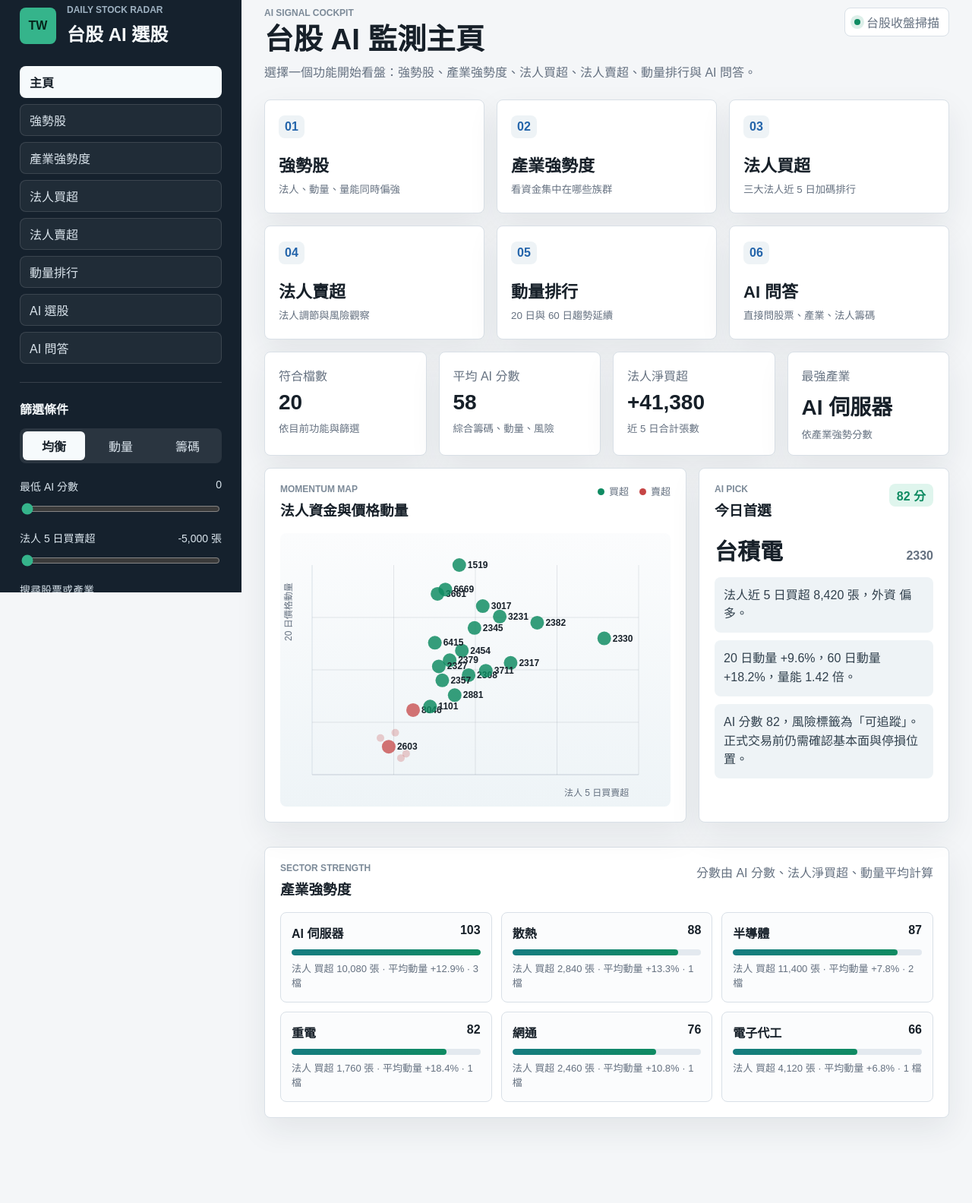
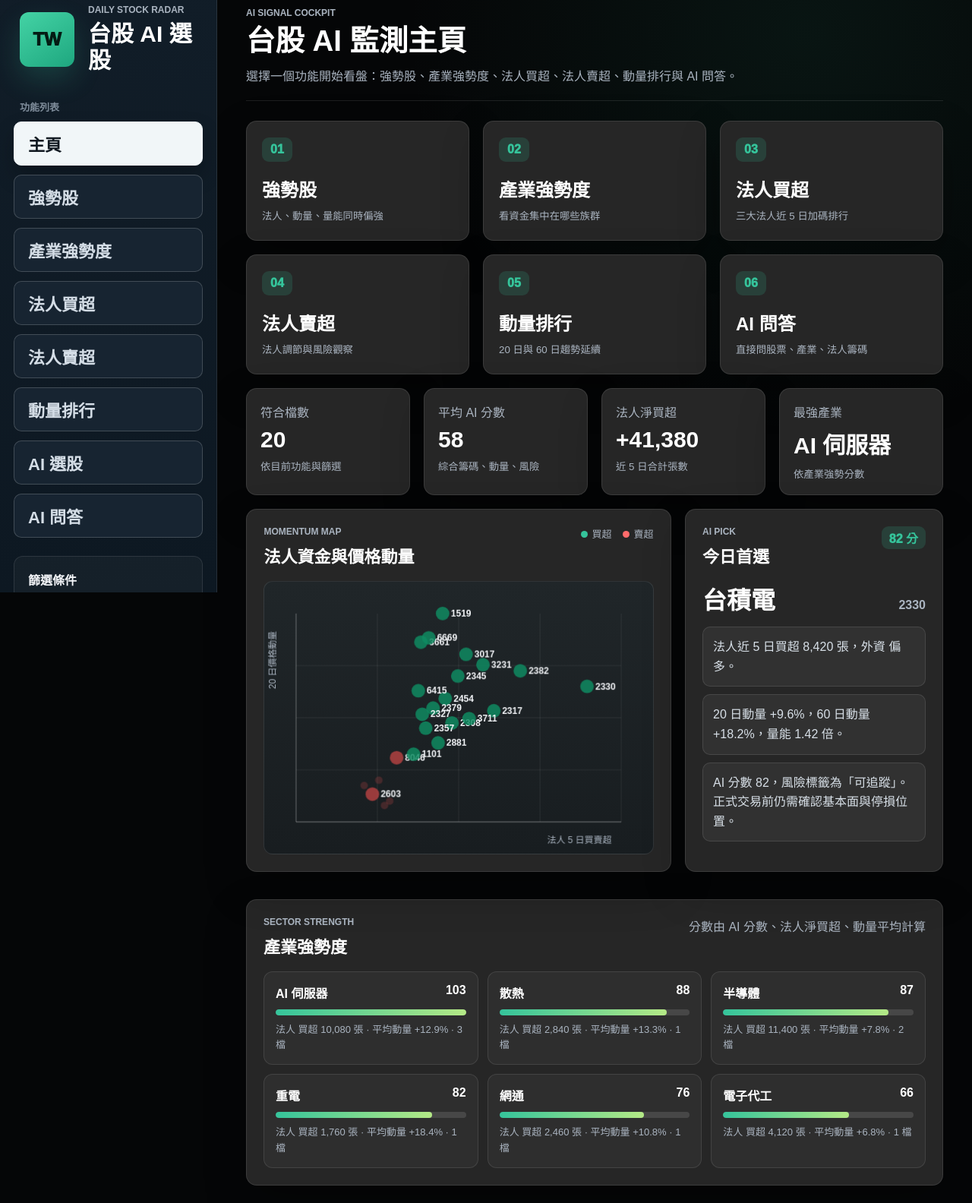
Before and after one commit to AvisHuang/tw-stock-ai-radar, a plain HTML site: page outputs/index.html in a window 1280 px wide. Shown: the part 20-1604 px from the top of the page at 76% size. Before the commit the page ends 1538 px from the top, so only its background shows below. Drawn offline with Linux system fonts and the light colour scheme.

Commit message:
Refine dashboard dark sidebar layout

```diff
--- a/outputs/app.js
+++ b/outputs/app.js
@@ -332,7 +332,7 @@ function drawChart(list) {
   const pad = 42;
   ctx.clearRect(0, 0, width, height);
 
-  ctx.strokeStyle = "#d7e0e7";
+  ctx.strokeStyle = "rgba(255, 255, 255, 0.34)";
   ctx.lineWidth = 1;
   ctx.beginPath();
   ctx.moveTo(pad, height - pad);
@@ -344,7 +344,7 @@ function drawChart(list) {
   for (let i = 1; i <= 4; i += 1) {
     const x = pad + ((width - pad * 2) * i) / 4;
     const y = pad + ((height - pad * 2) * i) / 4;
-    ctx.strokeStyle = "rgba(101, 113, 128, 0.16)";
+    ctx.strokeStyle = "rgba(255, 255, 255, 0.08)";
     ctx.beginPath();
     ctx.moveTo(x, pad);
     ctx.lineTo(x, height - pad);
@@ -353,7 +353,7 @@ function drawChart(list) {
     ctx.stroke();
   }
 
-  ctx.fillStyle = "#657180";
+  ctx.fillStyle = "#aab4c0";
   ctx.font = "12px Microsoft JhengHei, Arial";
   ctx.fillText("法人 5 日買賣超", width - 140, height - 14);
   ctx.save();
@@ -377,7 +377,7 @@ function drawChart(list) {
     ctx.globalAlpha = 1;
 
     if (active) {
-      ctx.fillStyle = "#172029";
+      ctx.fillStyle = "#f5f7fa";
       ctx.font = "700 12px Microsoft JhengHei, Arial";
       ctx.fillText(stock.code, x + 11, y + 4);
     }
--- a/outputs/index.html
+++ b/outputs/index.html
@@ -17,6 +17,7 @@
           </div>
         </div>
 
+        <div class="nav-caption">功能列表</div>
         <nav class="module-nav" aria-label="功能選單">
           <button class="nav-item active" data-view="overview" type="button">主頁</button>
           <button class="nav-item" data-view="strong" type="button">強勢股</button>
@@ -85,10 +86,6 @@
             <p class="eyebrow">AI Signal Cockpit</p>
             <h2 id="viewTitle">台股 AI 監測主頁</h2>
             <p id="viewSubtitle" class="subtitle">選擇一個功能開始看盤：強勢股、產業強勢度、法人買超、法人賣超、動量排行與 AI 問答。</p>
-          </div>
-          <div class="market-pill">
-            <span class="pulse" aria-hidden="true"></span>
-            台股收盤掃描
           </div>
         </header>
 
@@ -201,7 +198,7 @@
           </form>
         </section>
 
-        <section class="panel table-panel page-section" data-section="strong sectors buy sell momentum ai qa">
+        <section class="panel table-panel page-section" data-section="strong sectors buy sell momentum ai">
           <div class="panel-heading">
             <div>
               <p class="eyebrow">Watchlist</p>
--- a/outputs/styles.css
+++ b/outputs/styles.css
@@ -1,24 +1,32 @@
 :root {
-  --bg: #f4f6f8;
-  --ink: #172029;
-  --muted: #657180;
-  --line: #d9e0e7;
-  --panel: #ffffff;
-  --panel-2: #eef3f6;
-  --nav: #15212d;
-  --green: #0f8b62;
-  --green-soft: #dff5ed;
-  --red: #c64545;
-  --red-soft: #f8e2df;
-  --amber: #b97813;
-  --amber-soft: #fff2d7;
-  --blue: #2364aa;
-  --teal: #167c80;
-  --shadow: 0 16px 42px rgba(27, 39, 51, 0.08);
+  --bg: #050607;
+  --sidebar: #111d28;
+  --sidebar-2: #172431;
+  --panel: #262626;
+  --panel-2: #303030;
+  --panel-3: #1e2933;
+  --ink: #f5f7fa;
+  --muted: #aab4c0;
+  --soft: #dce4ec;
+  --line: rgba(255, 255, 255, 0.1);
+  --line-strong: rgba(255, 255, 255, 0.18);
+  --green: #35c49b;
+  --green-deep: #0f8b62;
+  --green-soft: rgba(53, 196, 155, 0.16);
+  --red: #ff6b6b;
+  --red-soft: rgba(255, 107, 107, 0.15);
+  --amber: #ffbd59;
+  --amber-soft: rgba(255, 189, 89, 0.14);
+  --blue: #85b7ff;
+  --shadow: 0 22px 54px rgba(0, 0, 0, 0.26);
 }
 
 * {
   box-sizing: border-box;
+}
+
+html {
+  background: var(--bg);
 }
 
 body {
@@ -33,9 +41,13 @@ input {
   font: inherit;
 }
 
+button {
+  color: inherit;
+}
+
 .app-shell {
   display: grid;
-  grid-template-columns: 318px minmax(0, 1fr);
+  grid-template-columns: 286px minmax(0, 1fr);
   min-height: 100vh;
 }
 
@@ -43,28 +55,31 @@ input {
   position: sticky;
   top: 0;
   height: 100vh;
-  padding: 26px;
-  background: var(--nav);
-  color: #f6fafc;
+  padding: 26px 18px;
+  background: linear-gradient(180deg, var(--sidebar), #0d1822);
+  border-right: 1px solid var(--line);
   overflow: auto;
 }
 
 .brand {
-  display: flex;
+  display: grid;
+  grid-template-columns: 72px 1fr;
+  gap: 18px;
   align-items: center;
-  gap: 14px;
-  margin-bottom: 26px;
+  margin: 0 8px 34px;
 }
 
 .brand-mark {
   display: grid;
   place-items: center;
-  width: 48px;
-  height: 48px;
-  border-radius: 8px;
-  background: #35b48b;
-  color: #06251b;
-  font-weight: 900;
+  width: 72px;
+  height: 72px;
+  border-radius: 12px;
+  background: linear-gradient(145deg, #44d3a5, #1ea77f);
+  color: #041b14;
+  font-size: 24px;
+  font-weight: 950;
+  box-shadow: 0 16px 36px rgba(53, 196, 155, 0.2);
 }
 
 .brand h1,
@@ -75,52 +90,66 @@ input {
 }
 
 .brand h1 {
-  font-size: 24px;
+  color: #fff;
+  font-size: 30px;
+  line-height: 1.15;
 }
 
 .eyebrow {
-  margin: 0 0 6px;
-  color: #7c8a98;
+  margin: 0 0 8px;
+  color: var(--muted);
   font-size: 12px;
-  font-weight: 800;
+  font-weight: 900;
   letter-spacing: 0;
   text-transform: uppercase;
 }
 
-.sidebar .eyebrow {
-  color: #9fb2c2;
+.nav-caption {
+  margin: 0 8px 10px;
+  color: #7f8d9b;
+  font-size: 13px;
+  font-weight: 900;
 }
 
 .module-nav {
   display: grid;
-  gap: 8px;
+  gap: 12px;
   margin-bottom: 24px;
 }
 
 .nav-item {
-  min-height: 42px;
-  border: 1px solid rgba(255, 255, 255, 0.12);
-  border-radius: 8px;
-  padding: 0 12px;
-  background: rgba(255, 255, 255, 0.05);
-  color: #dbe5ed;
+  min-height: 58px;
+  border: 1px solid var(--line-strong);
+  border-radius: 10px;
+  padding: 0 18px;
+  background: var(--sidebar-2);
+  color: #d4dde6;
   text-align: left;
+  font-size: 22px;
+  font-weight: 850;
   cursor: pointer;
 }
 
-.nav-item.active,
 .nav-item:hover {
-  background: #f6fafc;
-  color: #172029;
-  font-weight: 900;
+  border-color: rgba(255, 255, 255, 0.35);
+  background: #203140;
+}
+
+.nav-item.active {
+  border-color: #f0f5f8;
+  background: #f1f6f8;
+  color: #101820;
+  box-shadow: 0 14px 28px rgba(0, 0, 0, 0.22);
 }
 
 .control-panel,
 .data-note,
 .schedule-note {
-  border-top: 1px solid rgba(255, 255, 255, 0.14);
-  padding-top: 22px;
-  margin-top: 22px;
+  margin-top: 24px;
+  padding: 18px;
+  border: 1px solid var(--line);
+  border-radius: 12px;
+  background: rgba(255, 255, 255, 0.035);
 }
 
 .control-panel h2,
@@ -135,23 +164,24 @@ input {
   grid-template-columns: repeat(3, 1fr);
   gap: 6px;
   padding: 4px;
-  margin-bottom: 20px;
-  background: rgba(255, 255, 255, 0.09);
-  border-radius: 8px;
+  margin-bottom: 18px;
+  border: 1px solid var(--line);
+  border-radius: 10px;
+  background: rgba(0, 0, 0, 0.18);
 }
 
 .segment {
-  min-height: 38px;
+  min-height: 36px;
   border: 0;
-  border-radius: 6px;
+  border-radius: 8px;
   background: transparent;
-  color: #dbe5ed;
+  color: #cbd6df;
   cursor: pointer;
 }
 
 .segment.active {
-  background: #f6fafc;
-  color: #172029;
+  background: #f3f7f9;
+  color: #0f1720;
   font-weight: 900;
 }
 
@@ -159,33 +189,35 @@ input {
   display: grid;
   grid-template-columns: 1fr auto;
   gap: 10px;
-  margin: 18px 0;
+  margin: 16px 0;
   color: #d9e4ec;
   font-size: 14px;
 }
 
 .field input[type="range"] {
   grid-column: 1 / -1;
-  accent-color: #35b48b;
+  accent-color: var(--green);
 }
 
 .search-field {
   grid-template-columns: 1fr;
 }
 
-.search-field input {
+.search-field input,
+.chat-form input {
   width: 100%;
   min-height: 42px;
-  border: 1px solid rgba(255, 255, 255, 0.18);
-  border-radius: 8px;
+  border: 1px solid var(--line-strong);
+  border-radius: 10px;
   padding: 0 12px;
   background: rgba(255, 255, 255, 0.08);
   color: #fff;
   outline: none;
 }
 
-.search-field input::placeholder {
-  color: #9fb2c2;
+.search-field input::placeholder,
+.chat-form input::placeholder {
+  color: #8795a3;
 }
 
 .primary-action {
@@ -194,119 +226,105 @@ input {
   justify-content: center;
   gap: 8px;
   width: 100%;
-  min-height: 46px;
+  min-height: 44px;
   border: 0;
-  border-radius: 8px;
-  background: #35b48b;
-  color: #06251b;
-  font-weight: 900;
+  border-radius: 10px;
+  background: var(--green);
+  color: #031a13;
+  font-weight: 950;
   cursor: pointer;
 }
 
-.data-note {
-  color: #c8d5de;
+.data-note,
+.schedule-note {
+  color: #c4ced8;
+  font-size: 14px;
   line-height: 1.7;
 }
 
-.schedule-note {
-  color: #c8d5de;
-  line-height: 1.6;
+.timestamp {
+  color: #8ea0b0;
+  font-size: 13px;
 }
 
 .schedule-row {
   display: flex;
-  align-items: center;
   justify-content: space-between;
-  gap: 10px;
-  min-height: 40px;
-  border-bottom: 1px solid rgba(255, 255, 255, 0.1);
+  gap: 12px;
+  min-height: 38px;
+  border-bottom: 1px solid var(--line);
 }
 
 .schedule-row span {
-  color: #9fb2c2;
+  color: #93a4b4;
 }
 
 .schedule-row strong {
-  color: #f6fafc;
-}
-
-.timestamp {
-  color: #93aabc;
-  font-size: 13px;
+  color: #f4f7fa;
 }
 
 .workspace {
-  padding: 30px;
+  min-width: 0;
+  padding: 30px 38px 54px;
+  background:
+    radial-gradient(circle at 78% 4%, rgba(53, 196, 155, 0.08), transparent 30%),
+    var(--bg);
 }
 
 .topbar {
-  display: flex;
-  align-items: flex-start;
-  justify-content: space-between;
-  gap: 20px;
-  margin-bottom: 22px;
+  max-width: 1240px;
+  margin: 0 auto 26px;
+  padding-bottom: 18px;
+  border-bottom: 1px solid var(--line);
 }
 
 .topbar h2 {
   max-width: 900px;
-  font-size: clamp(28px, 3vw, 44px);
+  color: #fff;
+  font-size: clamp(30px, 3vw, 44px);
   line-height: 1.12;
 }
 
 .subtitle {
   max-width: 820px;
-  margin: 10px 0 0;
+  margin: 12px 0 0;
   color: var(--muted);
-  line-height: 1.6;
+  line-height: 1.7;
 }
 
-.market-pill {
-  display: inline-flex;
-  align-items: center;
-  gap: 8px;
-  min-height: 38px;
-  padding: 0 12px;
-  border: 1px solid var(--line);
-  border-radius: 8px;
-  background: #fff;
-  color: var(--muted);
-  white-space: nowrap;
-}
-
-.pulse {
-  width: 8px;
-  height: 8px;
-  border-radius: 50%;
-  background: var(--green);
-  box-shadow: 0 0 0 5px rgba(15, 139, 98, 0.14);
-}
-
+.home-panel,
 .kpi-grid,
-.module-grid,
-.home-panel {
+.module-grid {
   display: grid;
-  gap: 16px;
+  gap: 18px;
+  max-width: 1240px;
+  margin-right: auto;
+  margin-left: auto;
 }
 
 .home-panel {
   grid-template-columns: repeat(3, minmax(0, 1fr));
-  margin-bottom: 16px;
+  margin-bottom: 18px;
+}
+
+.feature-card,
+.metric,
+.panel {
+  border: 1px solid var(--line);
+  border-radius: 14px;
+  background: var(--panel);
+  box-shadow: var(--shadow);
 }
 
 .feature-card {
-  min-height: 150px;
-  border: 1px solid var(--line);
-  border-radius: 8px;
-  padding: 18px;
-  background: #fff;
-  box-shadow: var(--shadow);
-  color: var(--ink);
+  min-height: 158px;
+  padding: 20px;
   text-align: left;
   cursor: pointer;
 }
 
 .feature-card:hover {
-  border-color: #9bb7ce;
+  border-color: rgba(53, 196, 155, 0.6);
   transform: translateY(-1px);
 }
 
@@ -314,24 +332,25 @@ input {
   display: inline-flex;
   align-items: center;
   justify-content: center;
-  width: 34px;
-  height: 30px;
+  width: 40px;
+  height: 32px;
   margin-bottom: 18px;
-  border-radius: 8px;
-  background: var(--panel-2);
-  color: var(--blue);
-  font-weight: 900;
+  border-radius: 9px;
+  background: var(--green-soft);
+  color: var(--green);
+  font-weight: 950;
 }
 
 .feature-card strong {
   display: block;
   margin-bottom: 8px;
-  font-size: 22px;
+  color: #fff;
+  font-size: 24px;
 }
 
 .feature-card small {
   color: var(--muted);
-  line-height: 1.5;
+  line-height: 1.6;
 }
 
 .page-section.is-hidden {
@@ -340,15 +359,7 @@ input {
 
 .kpi-grid {
   grid-template-columns: repeat(4, minmax(0, 1fr));
-  margin-bottom: 16px;
-}
-
-.metric,
-.panel {
-  border: 1px solid var(--line);
-  border-radius: 8px;
-  background: var(--panel);
-  box-shadow: var(--shadow);
+  margin-bottom: 18px;
 }
 
 .metric {
@@ -364,17 +375,19 @@ input {
 .metric strong {
   display: block;
   margin: 8px 0;
-  font-size: 28px;
+  color: #fff;
+  font-size: 30px;
 }
 
 .module-grid {
-  grid-template-columns: minmax(0, 1.55fr) minmax(330px, 0.75fr);
-  margin-bottom: 16px;
+  grid-template-columns: minmax(0, 1.25fr) minmax(340px, 0.75fr);
+  margin-bottom: 18px;
 }
 
 .panel {
-  padding: 20px;
-  margin-bottom: 16px;
+  max-width: 1240px;
+  margin: 0 auto 18px;
+  padding: 22px;
 }
 
 .panel-heading {
@@ -383,6 +396,11 @@ input {
   justify-content: space-between;
   gap: 18px;
   margin-bottom: 18px;
+}
+
+.panel h3 {
+  color: #fff;
+  font-size: 22px;
 }
 
 .legend {
@@ -413,8 +431,9 @@ input {
   display: block;
   width: 100%;
   height: 360px;
-  border-radius: 8px;
-  background: linear-gradient(180deg, #fbfcfd, #eef4f7);
+  border: 1px solid var(--line);
+  border-radius: 12px;
+  background: linear-gradient(180deg, #202629, #181d20);
 }
 
 .score-badge,
@@ -423,14 +442,25 @@ input {
   align-items: center;
   min-height: 30px;
   padding: 0 10px;
-  border-radius: 8px;
-  font-weight: 900;
+  border-radius: 9px;
+  font-weight: 950;
   white-space: nowrap;
 }
 
-.score-badge {
+.score-badge,
+.tag.good {
   background: var(--green-soft);
   color: var(--green);
+}
+
+.tag.watch {
+  background: var(--amber-soft);
+  color: var(--amber);
+}
+
+.tag.bad {
+  background: var(--red-soft);
+  color: var(--red);
 }
 
 .top-pick {
@@ -446,12 +476,13 @@ input {
 }
 
 .pick-name strong {
-  font-size: 30px;
+  color: #fff;
+  font-size: 32px;
 }
 
 .pick-code {
   color: var(--muted);
-  font-weight: 800;
+  font-weight: 900;
 }
 
 .reason-list {
@@ -463,11 +494,12 @@ input {
 }
 
 .reason-list li {
-  padding: 12px;
-  border-radius: 8px;
-  background: var(--panel-2);
-  color: #31404d;
-  line-height: 1.55;
+  padding: 13px;
+  border: 1px solid var(--line);
+  border-radius: 10px;
+  background: rgba(255, 255, 255, 0.055);
+  color: #d8e0e8;
+  line-height: 1.6;
 }
 
 .sector-list {
@@ -478,9 +510,9 @@ input {
 
 .sector-card {
   border: 1px solid var(--line);
-  border-radius: 8px;
-  padding: 14px;
-  background: #fbfcfd;
+  border-radius: 12px;
+  padding: 15px;
+  background: rgba(255, 255, 255, 0.04);
 }
 
 .sector-card strong {
@@ -488,74 +520,31 @@ input {
   justify-content: space-between;
   gap: 10px;
   margin-bottom: 10px;
+  color: #fff;
   font-size: 16px;
 }
 
 .sector-card p {
-  margin: 8px 0 0;
+  margin: 9px 0 0;
   color: var(--muted);
   font-size: 13px;
-  line-height: 1.5;
+  line-height: 1.55;
 }
 
-.qa-panel {
-  display: grid;
-  gap: 14px;
+.bar {
+  width: 100%;
+  min-width: 92px;
+  height: 8px;
+  border-radius: 999px;
+  background: rgba(255, 255, 255, 0.12);
+  overflow: hidden;
 }
 
-.chat-log {
-  display: grid;
-  gap: 10px;
-  min-height: 190px;
-  max-height: 280px;
-  overflow: auto;
-  padding: 12px;
-  border: 1px solid var(--line);
-  border-radius: 8px;
-  background: #fbfcfd;
-}
-
-.message {
-  max-width: 82%;
-  padding: 12px;
-  border-radius: 8px;
-  line-height: 1.6;
-}
-
-.message.user {
-  justify-self: end;
-  background: #e7f2ff;
-  color: #163d65;
-}
-
-.message.ai {
-  justify-self: start;
-  background: var(--panel-2);
-  color: #31404d;
-}
-
-.chat-form {
-  display: grid;
-  grid-template-columns: minmax(0, 1fr) 92px;
-  gap: 10px;
-}
-
-.chat-form input {
-  min-height: 44px;
-  border: 1px solid var(--line);
-  border-radius: 8px;
-  padding: 0 12px;
-  outline: none;
-}
-
-.chat-form button {
-  min-height: 44px;
-  border: 0;
-  border-radius: 8px;
-  background: var(--ink);
-  color: #fff;
-  font-weight: 900;
-  cursor: pointer;
+.bar span {
+  display: block;
+  height: 100%;
+  border-radius: inherit;
+  background: linear-gradient(90deg, var(--green), #b4e986);
 }
 
 .table-wrap {
@@ -564,8 +553,8 @@ input {
 
 table {
   width: 100%;
+  min-width: 960px;
   border-collapse: collapse;
-  min-width: 960px;
 }
 
 th,
@@ -577,12 +566,16 @@ td {
 }
 
 th {
-  color: var(--muted);
+  color: #8f9ba8;
   font-size: 13px;
 }
 
+td {
+  color: #e7edf2;
+}
+
 tbody tr:hover {
-  background: #f7fafb;
+  background: rgba(255, 255, 255, 0.04);
 }
 
 .stock-cell {
@@ -591,6 +584,7 @@ tbody tr:hover {
 }
 
 .stock-cell strong {
+  color: #fff;
   font-size: 16px;
 }
 
@@ -599,45 +593,14 @@ tbody tr:hover {
   font-size: 13px;
 }
 
-.tag.good {
-  background: var(--green-soft);
-  color: var(--green);
-}
-
-.tag.watch {
-  background: var(--amber-soft);
-  color: var(--amber);
-}
-
-.tag.bad {
-  background: var(--red-soft);
-  color: var(--red);
-}
-
-.bar {
-  width: 100%;
-  min-width: 92px;
-  height: 8px;
-  border-radius: 99px;
-  background: #e3e9ef;
-  overflow: hidden;
-}
-
-.bar span {
-  display: block;
-  height: 100%;
-  border-radius: inherit;
-  background: linear-gradient(90deg, var(--teal), var(--green));
-}
-
 .positive {
   color: var(--green);
-  font-weight: 800;
+  font-weight: 900;
 }
 
 .negative {
   color: var(--red);
-  font-weight: 800;
+  font-weight: 900;
 }
 
 .empty {
@@ -646,13 +609,70 @@ tbody tr:hover {
   text-align: center;
 }
 
+.qa-panel {
+  display: grid;
+  gap: 14px;
+}
+
+.chat-log {
+  display: grid;
+  gap: 10px;
+  min-height: 260px;
+  max-height: 380px;
+  overflow: auto;
+  padding: 14px;
+  border: 1px solid var(--line);
+  border-radius: 12px;
+  background: rgba(0, 0, 0, 0.18);
+}
+
+.message {
+  max-width: 84%;
+  padding: 13px;
+  border-radius: 12px;
+  line-height: 1.65;
+}
+
+.message.user {
+  justify-self: end;
+  background: rgba(133, 183, 255, 0.18);
+  color: #e5f0ff;
+}
+
+.message.ai {
+  justify-self: start;
+  background: rgba(255, 255, 255, 0.08);
+  color: #dbe4ec;
+}
+
+.chat-form {
+  display: grid;
+  grid-template-columns: minmax(0, 1fr) 92px;
+  gap: 10px;
+}
+
+.chat-form button {
+  min-height: 44px;
+  border: 0;
+  border-radius: 10px;
+  background: #dfe7ee;
+  color: #111820;
+  font-weight: 950;
+  cursor: pointer;
+}
+
 @media (max-width: 1180px) {
+  .home-panel,
   .sector-list {
+    grid-template-columns: repeat(2, minmax(0, 1fr));
+  }
+
+  .kpi-grid {
     grid-template-columns: repeat(2, minmax(0, 1fr));
   }
 }
 
-@media (max-width: 1050px) {
+@media (max-width: 700px) {
   .app-shell {
     grid-template-columns: 1fr;
   }
@@ -662,24 +682,40 @@ tbody tr:hover {
     height: auto;
   }
 
-  .kpi-grid,
   .module-grid {
-    grid-template-columns: repeat(2, minmax(0, 1fr));
-  }
-
-  .home-panel {
-    grid-template-columns: repeat(2, minmax(0, 1fr));
-  }
-
-  .chart-panel {
-    grid-column: 1 / -1;
+    grid-template-columns: 1fr;
   }
 }
 
-@media (max-width: 720px) {
+@media (max-width: 680px) {
   .workspace,
   .sidebar {
     padding: 18px;
+  }
+
+  .brand {
+    grid-template-columns: 58px 1fr;
+  }
+
+  .brand-mark {
+    width: 58px;
+    height: 58px;
+  }
+
+  .brand h1 {
+    font-size: 25px;
+  }
+
+  .nav-item {
+    min-height: 52px;
+    font-size: 20px;
+  }
+
+  .home-panel,
+  .kpi-grid,
+  .sector-list,
+  .chat-form {
+    grid-template-columns: 1fr;
   }
 
   .topbar,
@@ -687,20 +723,7 @@ tbody tr:hover {
     flex-direction: column;
   }
 
-  .kpi-grid,
-  .module-grid,
-  .home-panel,
-  .sector-list,
-  .chat-form {
-    grid-template-columns: 1fr;
-  }
-
   .chart-panel canvas {
     height: 300px;
   }
-
-  .market-pill,
-  .legend {
-    white-space: normal;
-  }
 }
```
